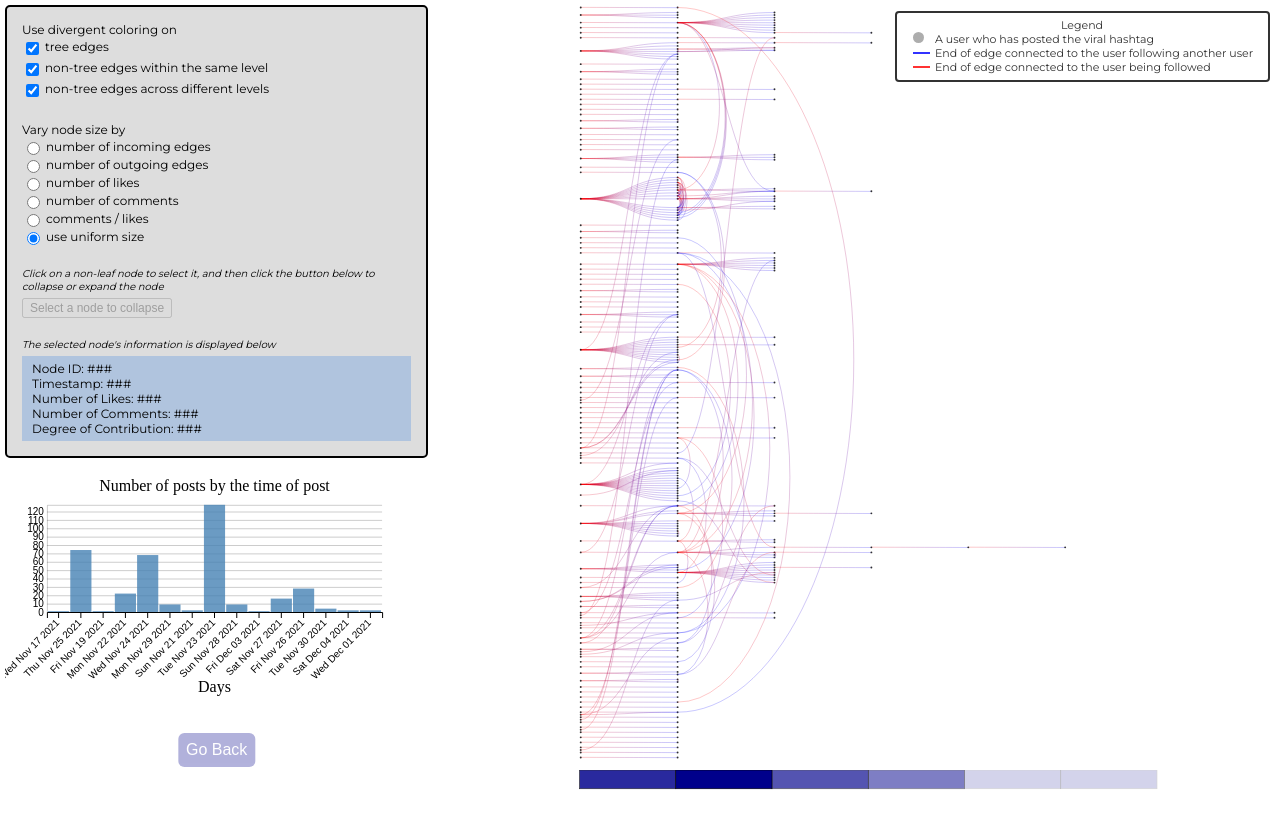
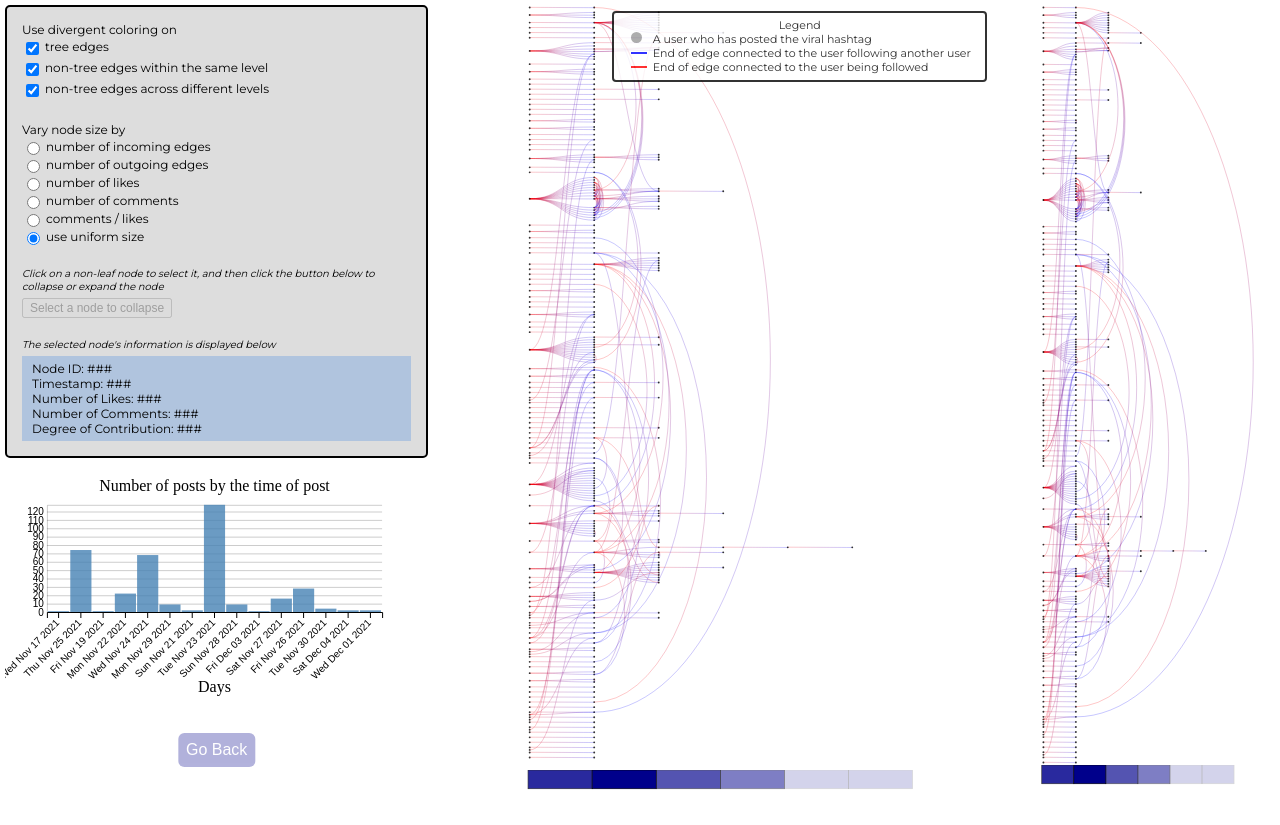
Before and after one commit to jasmineyshih/CS448B-F21-FinalProject, a plain HTML site: page index.html in a window 1280 px wide. Drawn offline with nearby package versions, Linux system fonts and the light colour scheme.

Commit message:
added minmap double tree

```diff
--- a/index.html
+++ b/index.html
@@ -158,6 +158,36 @@
                 </div>
             </div>
         </div>
+        <div id="minMapViz">
+            <svg id="network2">
+                <defs>
+                    <linearGradient id="verticalGradFollowedUp" x1="0%" y1="0%" x2="0%" y2="100%">
+                        <stop offset="0%" style="stop-color:rgb(255,0,0);stop-opacity:1" />
+                        <stop offset="100%" style="stop-color:rgb(0,0,255);stop-opacity:1" />
+                    </linearGradient>
+                    <linearGradient id="verticalGradFollowerUp" x1="0%" y1="0%" x2="0%" y2="100%">
+                        <stop offset="0%" style="stop-color:rgb(0,0,255);stop-opacity:1" />
+                        <stop offset="100%" style="stop-color:rgb(255,0,0);stop-opacity:1" />
+                    </linearGradient>
+                    <linearGradient id="horizontalGradFollowedLeft" x1="0%" y1="0%" x2="100%" y2="0%">
+                        <stop offset="0%" style="stop-color:rgb(255,0,0);stop-opacity:1" />
+                        <stop offset="100%" style="stop-color:rgb(0,0,255);stop-opacity:1" />
+                    </linearGradient>
+                    <linearGradient id="horizontalGradFollowerLeft" x1="0%" y1="0%" x2="100%" y2="0%">
+                        <stop offset="0%" style="stop-color:rgb(0,0,255);stop-opacity:1" />
+                        <stop offset="100%" style="stop-color:rgb(255,0,0);stop-opacity:1" />
+                    </linearGradient>
+                    <pattern id="patternCheckers" x="0" y="0" width="4" height="4" patternUnits="userSpaceOnUse" >
+                        <rect class="checker" x="0" width="2" height="2" y="0"/>
+                        <rect class="checker" x="2" width="2" height="2" y="2"/>
+                    </pattern>
+                </defs>
+            </svg>
+            <div id="levelBarContainer2">
+                <svg id="levelBar2">
+                </svg>
+            </div>
+        </div>
     </div>
 </div>
 
@@ -165,11 +195,11 @@
     /* UI variables */
     var sidebarWidth = document.getElementById('sidebarTool').clientWidth;
     var windowWidth = window.innerWidth;
-    var networkGraphWidth = document.getElementById('complete_viz').clientWidth////windowWidth - d3.select("#complete_tool").node().getBoundingClientRect().width - 15;
+    var networkGraphWidth = document.getElementById('viz').clientWidth////windowWidth - d3.select("#complete_tool").node().getBoundingClientRect().width - 15;
     var nodeWidth;  // this will be set in the tree drawing function
     var windowHeight = window.innerHeight;
     var levelGraphHeight = 30;
-    var networkGraphHeight = document.getElementById('complete_viz').clientHeight - 20 - levelGraphHeight;//windowHeight * 0.95;
+    var networkGraphHeight = document.getElementById('viz').clientHeight - 20 - levelGraphHeight;//windowHeight * 0.95;
     var levelGraphYPos;  // this will be set in the tree drawing function
     var barGraphHeight = document.getElementById('bar_chart_div').clientHeight//windowHeight * 0.3;
     var useGradientOnTreeEdges = true;
@@ -189,9 +219,20 @@
 
     /*level bar variables*/
     let nodesPerLevel = []
+    let levelBar1 = d3.select('#levelBar')
+    let levelBarContainer1 = d3.select('#levelBarContainer')
+
+    let levelBar2 = d3.select('#levelBar2')
+    let levelBarContainer2 = d3.select('#levelBarContainer2')
+
+    /*Id tags*/
+    let id_tag1 = 1
+    let id_tag2 = 2
 
     /* svg variables */
-    var svg = d3.select("#network");
+    var svg1 = d3.select("#network");
+    var svg2 = d3.select("#network2");
+
     var solidEdgeColor = "#555";
     var minRadius = 1;
     var maxRadius = 2;
@@ -217,13 +258,23 @@
         fakeRoot = transformToNested(nodeData);
         console.log(nodeData);
         computeDegreeOfContributionForAllNodes(nodeData, nodeLookup);
-        tree = Tree(fakeRoot, {
+        tree = Tree(fakeRoot, svg1, levelBarContainer1, levelBar1, id_tag1, {
             /*label: d => d.id,*/
             sort: (a, b) => a.timestamp - b.timestamp,
             width: networkGraphWidth,
             height: networkGraphHeight,
             r: maxRadius
         });
+
+        tree2 = Tree(fakeRoot, svg2, levelBarContainer2, levelBar2, id_tag2, {
+            /*label: d => d.id,*/
+            sort: (a, b) => a.timestamp - b.timestamp,
+            width: document.getElementById('minMapViz').clientWidth,
+            height: networkGraphHeight,
+            r: maxRadius
+        });
+
+        console.log(document.getElementById('minMapViz').clientHeight - 20 - levelGraphHeight)
         drawTimestampBarChart(tree)
         //drawLevelBars(tree)   /* this is now drawn in the tree function */
         console.log(fakeRoot);
--- a/scripts/graphs.js
+++ b/scripts/graphs.js
@@ -2,7 +2,7 @@
 // Released under the ISC license.
 // https://observablehq.com/@d3/tree
 // Modified to suit our needs
-function Tree(data, { // data is in hierarchy (nested objects) form
+function Tree(data, svg, levelBarContainer, levelBarSvg, id_tag, { // data is in hierarchy (nested objects) form
     id = Array.isArray(data) ? d => d.id : null, // if tabular data, given a d in data, returns a unique identifier (string)
     parentId = Array.isArray(data) ? d => d.parentId : null, // if tabular data, given a node d, returns its parent’s identifier
     children, // if hierarchical data, given a d in data, returns its children
@@ -74,9 +74,9 @@ function Tree(data, { // data is in hierarchy (nested objects) form
         .style("opacity", 0);
 
     setNodesPerLevel(root)
-    d3.select("#levelBarContainer")
+    levelBarContainer
         .style("height", levelGraphHeight + "px");
-    let levelBarSvg = d3.select("#levelBar")
+    levelBarSvg
         .attr("viewBox", [-dy * padding / 2, 0, totalWidth, height*height_mult])
         .attr("width", totalWidth)
         .attr("height", height)
--- a/styles.css
+++ b/styles.css
@@ -46,7 +46,7 @@ body {
     display: grid;
     height: 100vh;
     max-height: 100vh;
-    /*grid-template-columns: 1fr;*/
+    grid-template-columns: 2fr 1fr;
     /*grid-template-rows: 9fr 1fr; */
 }
 #viz {
@@ -55,6 +55,14 @@ body {
     width: 100%;
     display: grid;
 }
+
+#minMapViz {
+    overflow: hidden;
+    position: relative;
+    width: 100%;
+    display: grid;
+}
+
 #legend {
     opacity: 0.8;
     position: absolute;
```
